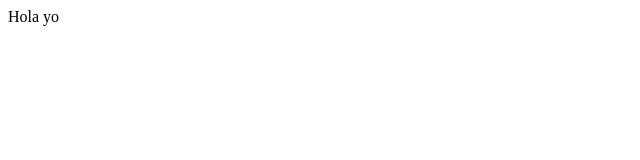
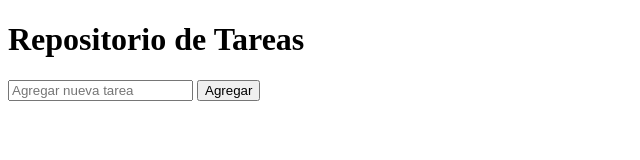
Before and after one commit to far0582/far0582.github.io, a plain HTML site: page index.html in a window 1280 px wide. Shown: the whole page, without its empty margins (0-640 px from the left). Drawn offline with Linux system fonts and the light colour scheme.

Commit message:
Update index.html

```diff
--- a/index.html
+++ b/index.html
@@ -1 +1,19 @@
-Hola yo
+<!DOCTYPE html>
+<html lang="es">
+<head>
+    <meta charset="UTF-8">
+    <meta name="viewport" content="width=device-width, initial-scale=1.0">
+    <title>Repositorio de Tareas</title>
+    <link rel="stylesheet" href="styles.css">
+</head>
+<body>
+    <div class="container">
+        <h1>Repositorio de Tareas</h1>
+        <form id="task-form">
+            <input type="text" id="task-input" placeholder="Agregar nueva tarea" required>
+            <button type="submit">Agregar</button>
+        </form>
+        <ul id="task-list"></ul>
+    </div>
+    <script src="script.js"></script>
+</body>
```
